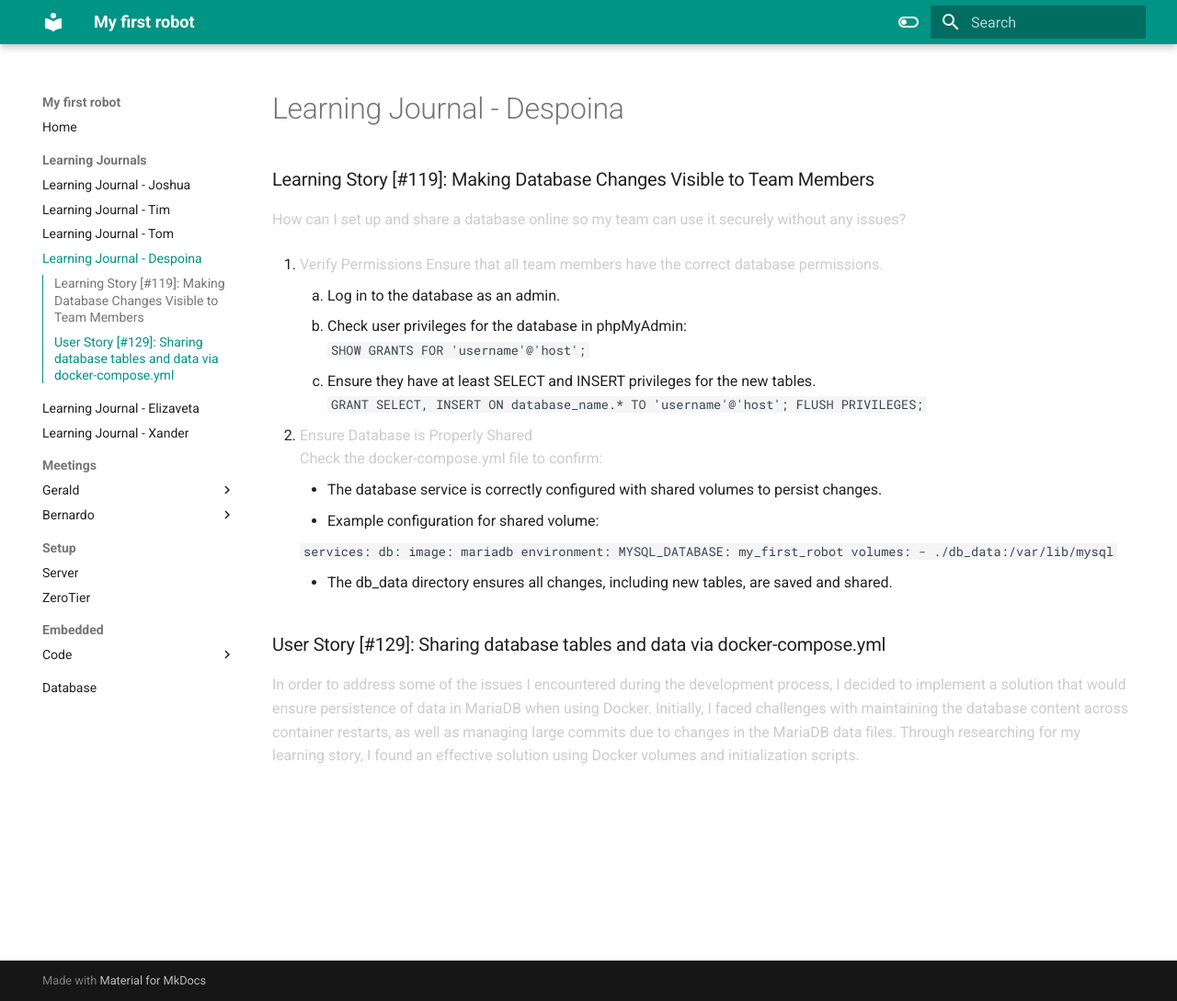
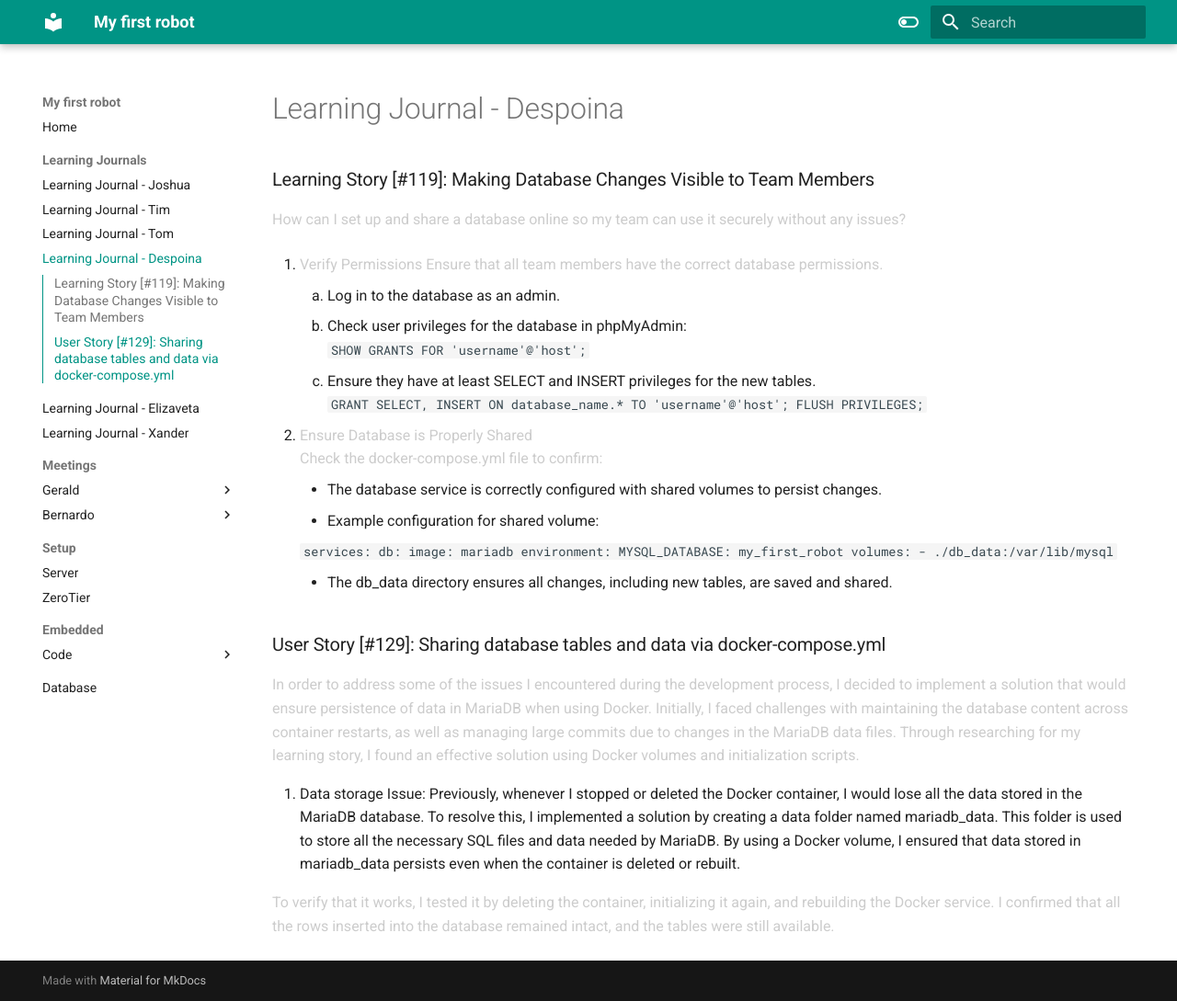
Before and after one commit to VioletHarmon2002/MyFirstRobot, an MkDocs documentation site: the page built from docs/Learning Journals/learning-journal-despoina.md, in a window 1280 px wide and 1089 px high. Shown: the whole window at 92% size. Built offline with MkDocs 1.6.1 and Material for MkDocs 9.7.7, drawn with Linux system fonts in a browser that asks for light colours.

Commit message:
Added: data storage issue in learning journal

```diff
--- a/docs/Learning Journals/learning-journal-despoina.md
+++ b/docs/Learning Journals/learning-journal-despoina.md
@@ -36,3 +36,8 @@ Check the docker-compose.yml file to confirm:
 
 ### User Story [#129]: Sharing database tables and data via docker-compose.yml
 In order to address some of the issues I encountered during the development process, I decided to implement a solution that would ensure persistence of data in MariaDB when using Docker. Initially, I faced challenges with maintaining the database content across container restarts, as well as managing large commits due to changes in the MariaDB data files. Through researching for my learning story, I found an effective solution using Docker volumes and initialization scripts.
+
+1. Data storage Issue:
+Previously, whenever I stopped or deleted the Docker container, I would lose all the data stored in the MariaDB database. To resolve this, I implemented a solution by creating a data folder named mariadb_data. This folder is used to store all the necessary SQL files and data needed by MariaDB. By using a Docker volume, I ensured that data stored in mariadb_data persists even when the container is deleted or rebuilt.
+
+To verify that it works, I tested it by deleting the container, initializing it again, and rebuilding the Docker service. I confirmed that all the rows inserted into the database remained intact, and the tables were still available.
```
